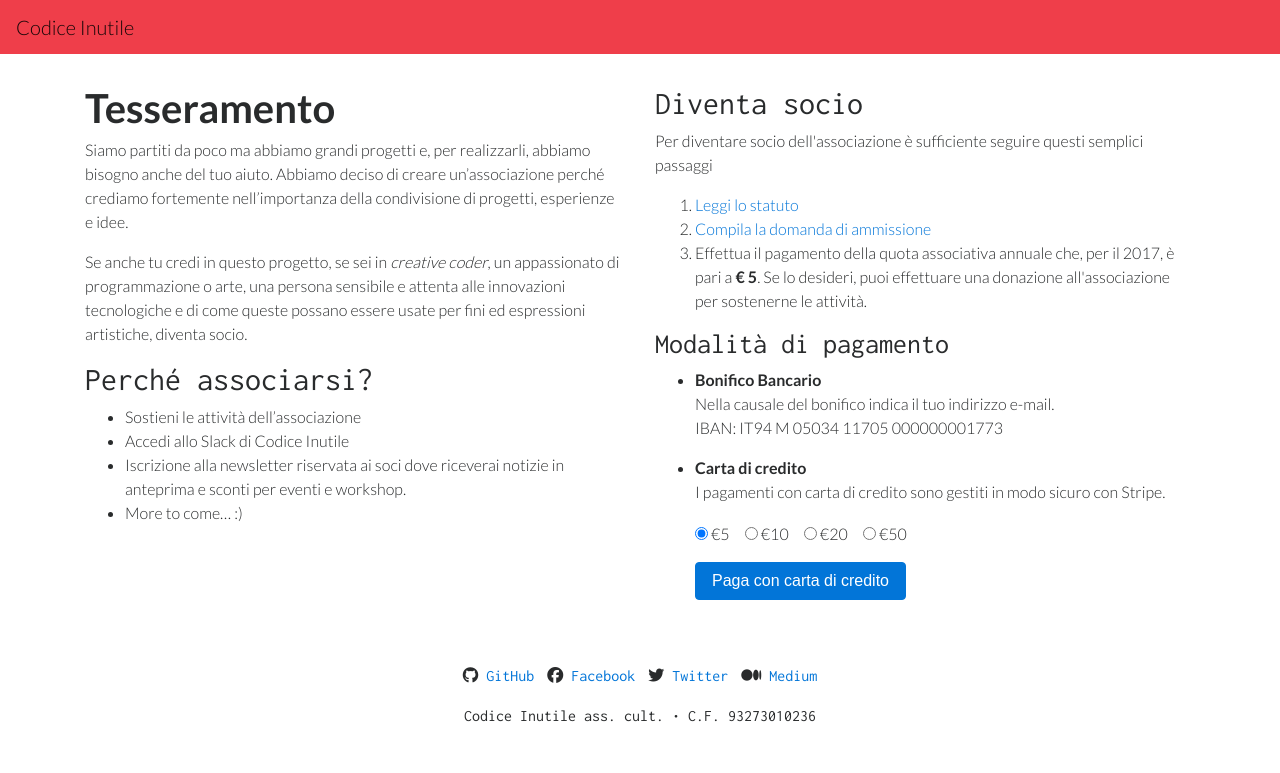
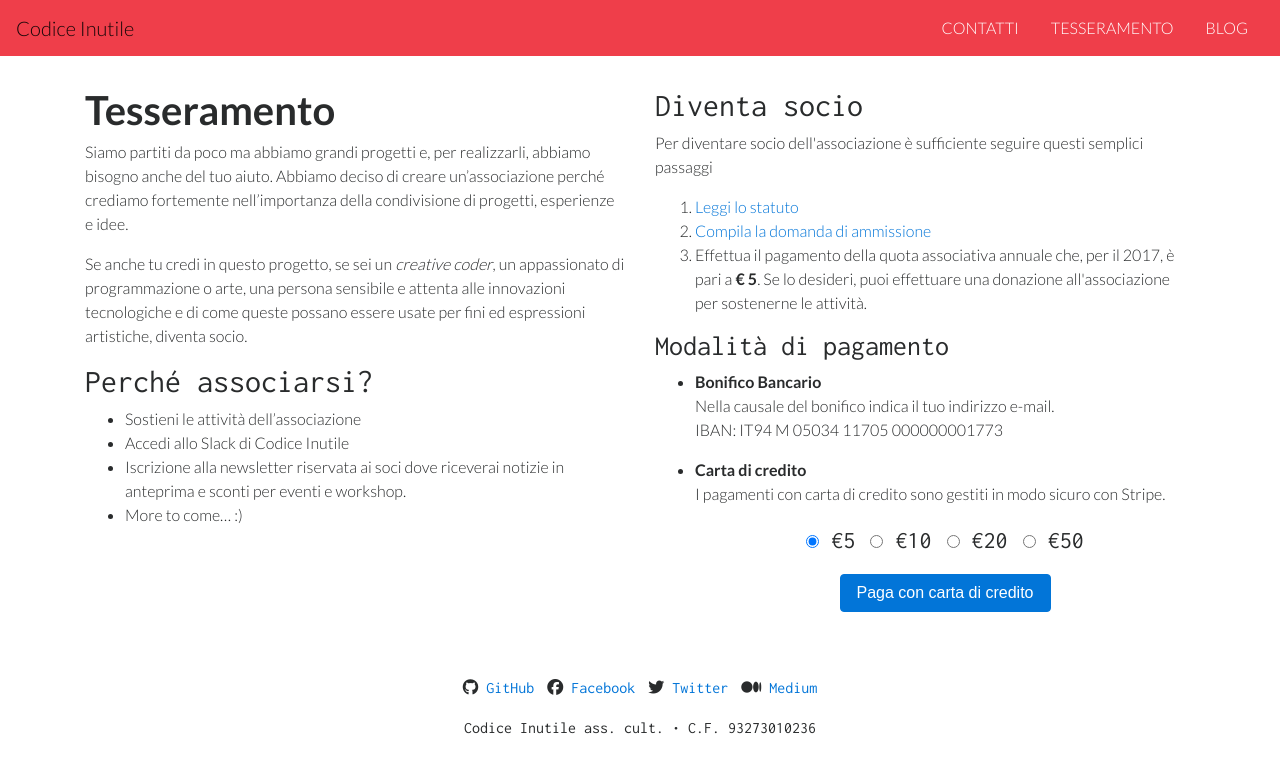
Before and after one commit to codiceinutile/codiceinutile.org, a Jekyll site: the page built from tesseramento.md, in a window 1280 px wide. Shown: the top 773 px of the page. Built offline with Jekyll 4.4.1, drawn with Linux system fonts in a browser that asks for light colours; nearby versions of some CDN libraries.

```diff
--- a/_includes/header.html
+++ b/_includes/header.html
@@ -8,7 +8,7 @@
     </button>
     <a class="navbar-brand" href="{{ "/" | relative_url }}">{{ site.title | escape }}</a>
     {% if page_paths %}
-    <!--
+
     <div class="collapse navbar-collapse justify-content-end" id="navbarSupportedContent">
       <ul class="nav nav-pills">
         {% for path in page_paths %}
@@ -24,7 +24,7 @@
         </li>
       </ul>
     </div>
-    -->
+
     {% endif %}
   </nav>
 </div>
--- a/_layouts/tesseramento.html
+++ b/_layouts/tesseramento.html
@@ -35,7 +35,7 @@ layout: default
               I pagamenti con carta di credito sono gestiti in modo sicuro con Stripe.
             </p>
 
-            <form action="https://codiceinutilepay.herokuapp.com" method="POST" class="donation-form">
+            <form action="https://codiceinutilepay.herokuapp.com" method="POST" class="donation-form text-center">
               <div id="error_explanation">
               </div>
               <script src="https://checkout.stripe.com/checkout.js"></script>
--- a/_sass/style.scss
+++ b/_sass/style.scss
@@ -30,6 +30,14 @@ h2, h3, h4 {
 
 .post-title {
   font-weight: 700;
+}
+
+.donation-form {
+  .form-check-label {
+    font-size: 1.5em;
+    font-family: 'Inconsolata', monospace;
+
+  }
 }
 
 .blockquote {
--- a/tesseramento.md
+++ b/tesseramento.md
@@ -5,7 +5,7 @@ permalink: /tesseramento/
 ---
 Siamo partiti da poco ma abbiamo grandi progetti e, per realizzarli, abbiamo bisogno anche del tuo aiuto. Abbiamo deciso di creare un'associazione perché crediamo fortemente nell'importanza della condivisione di progetti, esperienze e idee.
 
-Se anche tu credi in questo progetto, se sei in *creative coder*, un appassionato di programmazione o arte, una persona sensibile e attenta alle innovazioni tecnologiche e di come queste possano essere usate per fini ed espressioni artistiche, diventa socio.
+Se anche tu credi in questo progetto, se sei un *creative coder*, un appassionato di programmazione o arte, una persona sensibile e attenta alle innovazioni tecnologiche e di come queste possano essere usate per fini ed espressioni artistiche, diventa socio.
 
 ## Perché associarsi?
 * Sostieni le attività dell'associazione
```
Also changed, not shown: other parts of _layouts/tesseramento.html (+1 -1 lines).
